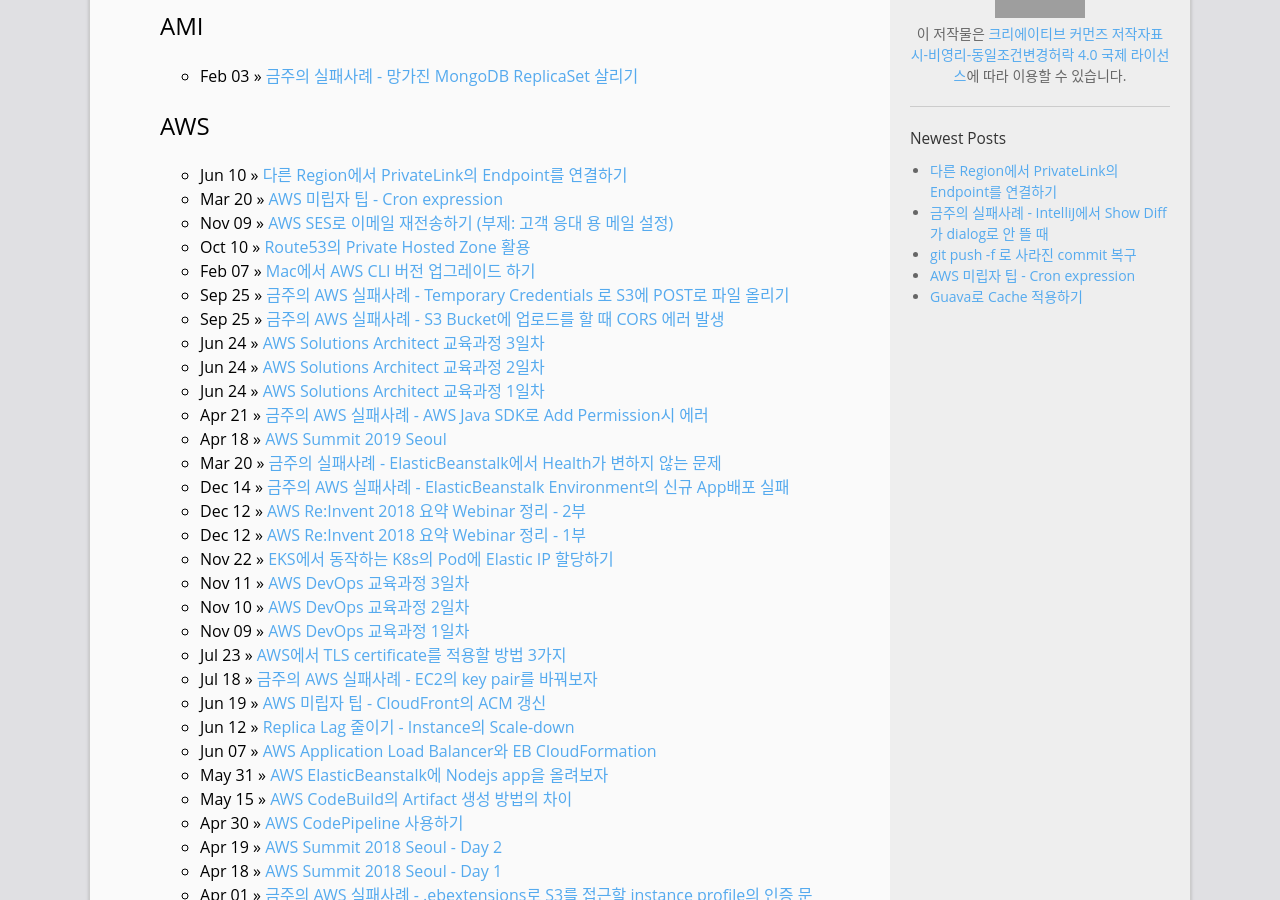
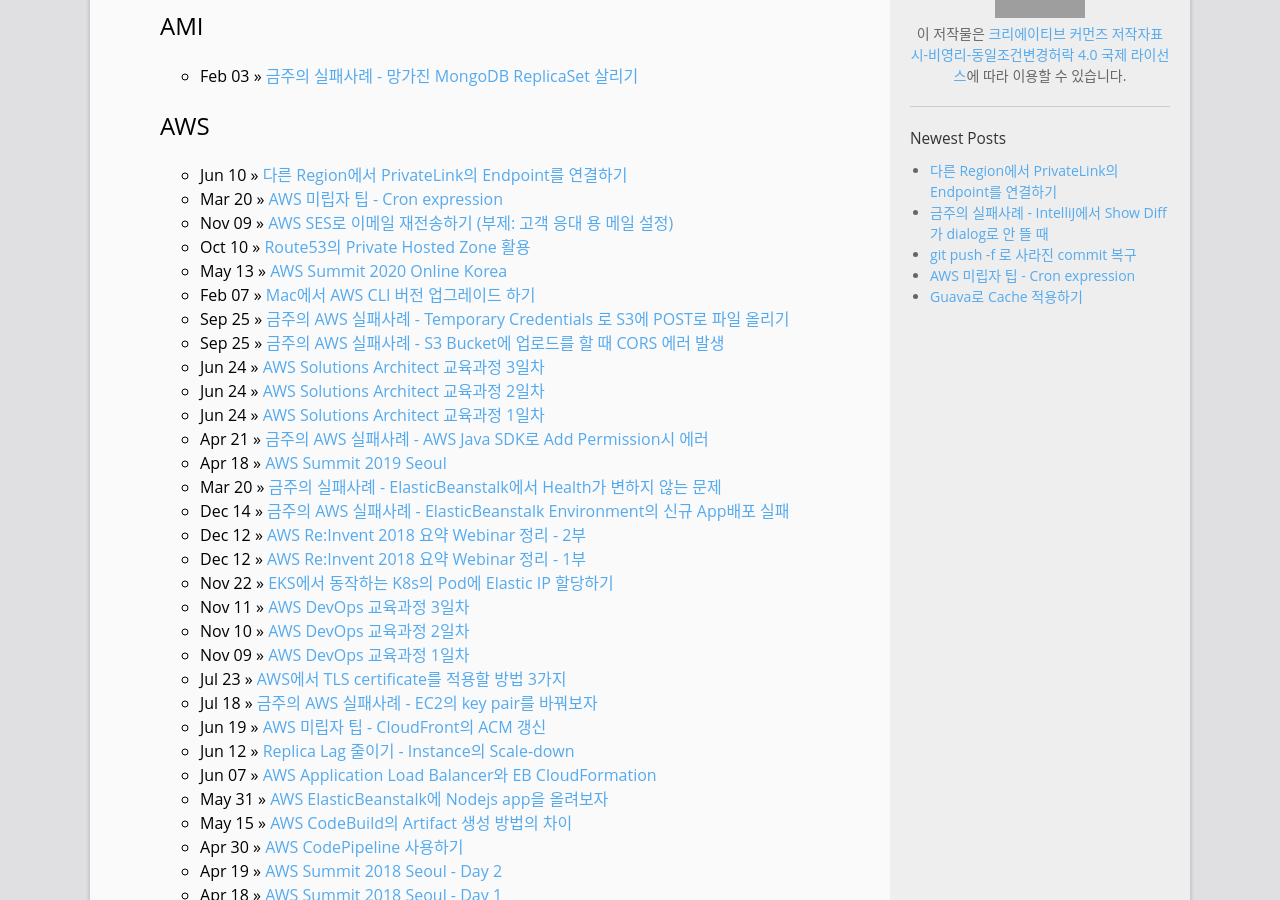
Before and after one commit to mystria/mystria.github.io, a Jekyll site: the page built from category.html, in a window 1280 px wide and 900 px high, scrolled down 344 px. Built offline with Jekyll 4.4.1, drawn with Linux system fonts in a browser that asks for light colours; some of the changed text lies outside the part shown; grey boxes are pictures that could not be loaded.

Commit message:
New Post

```diff
--- a/_posts/draft-2020-05-13-aws-summit-2020-online-korea.md
+++ b/_posts/2020-05-13-aws-summit-2020-online-korea.md
@@ -6,6 +6,7 @@
 comments: true
 ---
 # 신종 코로나 바이러스 19 때문에 온라인으로 개최
+AWS Summit 2020 에서 참석한 세션 요약
 
 ## 기조 연설(Dr. Werner Vogels)
 * 지금은 기반을 다지기 좋은 때, 변화에 대응하기 위해선 기반이 중요
@@ -40,7 +41,8 @@
     - 유연성, 자동화, 데이터 고도화
     - 두가지 spike 패턴: 팬의 reaction 대응 / 상품 판매시 요청처리
 
-## 이벤트 드리븐 아키텍처 구축을 위한 적절한 어플리케이션 통합 서비스 선택 및 사용방법(김성진, Solutions Architect)
+## 이벤트 드리븐 아키텍처 구축을 위한 적절한 어플리케이션 통합 서비스 선택 및 사용방법
+* 김성진, Solutions Architect
 * 이벤트 드리븐 아키텍처의 개념
   + eCommerce에 주로 사용 - 구매 버튼 클릭 후 진행되는 작업들
     - 동기적으로 처리시 하나의 서비스 장애시 장애의 전파, 서비스 변경, 추가 시 변경 전파
@@ -79,7 +81,8 @@
     - 견적 시스템의 예, 견적 요청서 분배, 입찰자의 견적서 수집
 * 결론: 이벤트 드리븐은 느슨한 결합, 적절한 서비스 및 패턴 선택, 버퍼역할로 속도차 극복, 큐 제약에 대해 파악 잘하고 서버리스 추천
 
-## Graviton processor instance 살펴보기 (김종선, Solutions Architect)
+## Graviton processor instance 살펴보기
+* 김종선, Solutions Architect
 * 다양한 컴퓨팅 소개와 발전 사항 안내
 * 대부분의 서비스는 컴퓨팅으로 시작, AWS에서는 다양한 컴퓨팅을 제공, 22개 리전, 69개 가용영역, 최대규모의 네트워크 인프라
 * 2017년 이후 NITRO 아키텍처 적용하여 가볍고 고성능의 보안 강화된 환경으로 구축, 2019년 발표된 NITRO 기반 인스턴스는 성능이 훨씬 좋음
@@ -123,7 +126,8 @@
   + 2가지 활용: Native AWS활용, VMware Cloud on AWS활용
   + Outpost는 가용영역으로 간주됨
 
-## 최신 컨테이너 기술 소개 및 가시성 향상을 위한 컨테이너 로깅 / 분석 최적화 (유재석/안효빈, Solutions Architect)
+## 최신 컨테이너 기술 소개 및 가시성 향상을 위한 컨테이너 로깅 / 분석 최적화
+* 유재석/안효빈, Solutions Architect
 * 다양한 컨테이너 제품: ECS, EKS, AWS Fargate(서버리스 컨테이너 컴퓨팅 서비스) 최신 업데이트 소개(유재석)
   + AWS의 컨테이너 서비스 역사
     - EKS: K8s를 관리형으로 제공,
@@ -180,7 +184,8 @@
 * 활용
   + 인프라 레벨에서 디버깅 뿐 아니라 서비스 레벨, 애플리케이션 레벨까지 디버깅
 
-## AWS 관리형 서비스를 활용하여 Kubernetes 를 위한 DevOps 환경 구축하기 (김광영, Solutions Architect)
+## AWS 관리형 서비스를 활용하여 Kubernetes 를 위한 DevOps 환경 구축하기
+* 김광영, Solutions Architect
 * 속도와 민첩성이 중요 - MSA로 바꾸고 Serverless로 그리고 CICD 필요 -> DevOps
   + DevOps: 문화, 방법론, 도구
   + 적은 인력으로 적용하려면? IaC화 필요
@@ -218,7 +223,8 @@
   + 보안 및 규정 준수
   + 구성은 AWS에 맡기고 비즈니스에 집중
 
-## 회사 계정/패스워드 그대로 AWS 관리 콘솔 및 EC2 인스턴스 사용하기(이정훈, Solutions Architect)
+## 회사 계정/패스워드 그대로 AWS 관리 콘솔 및 EC2 인스턴스 사용하기
+* 이정훈, Solutions Architect
 * IAM 101
   + User와 Role: password가 있냐 없냐로 구분할 수 있음, Role은 자격증명 된 누구에게나 줄 수 있음
   + Role을 통해 account 너머에도 권한을 줄 수 있음
```
